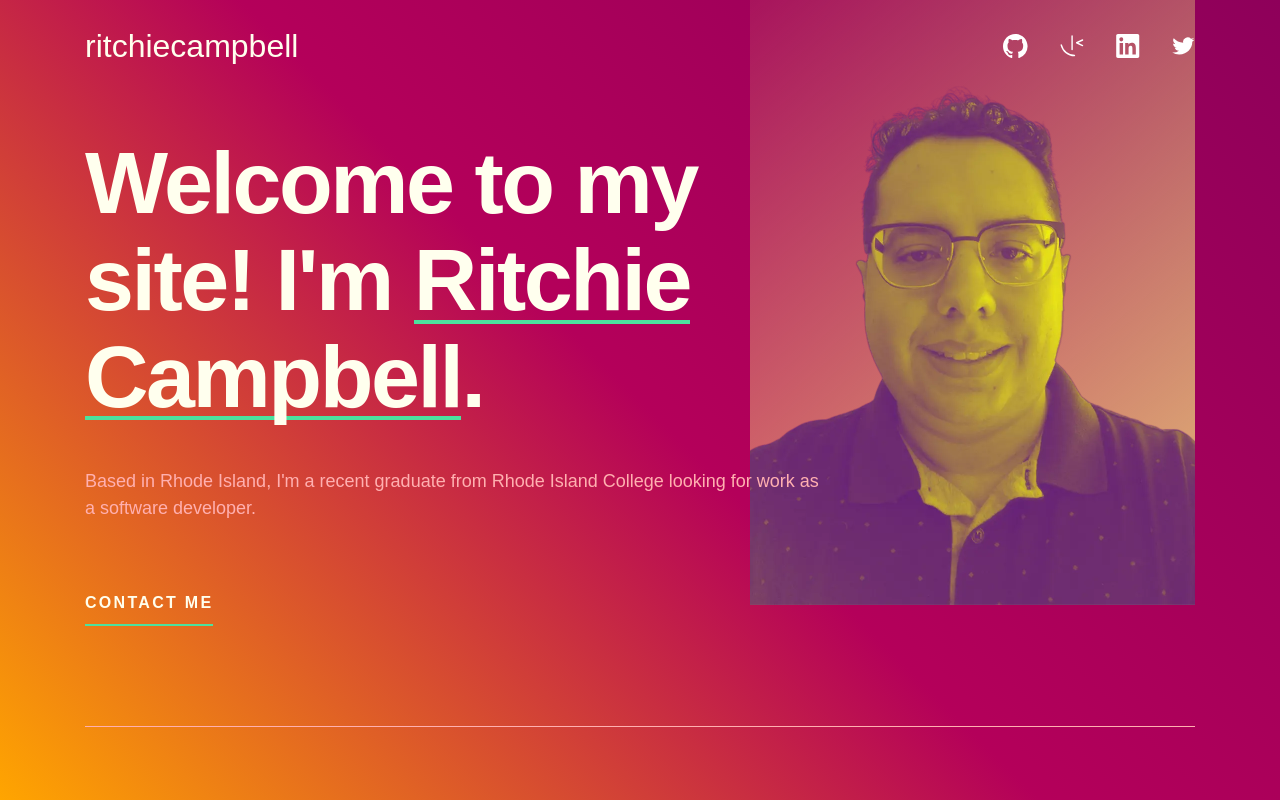
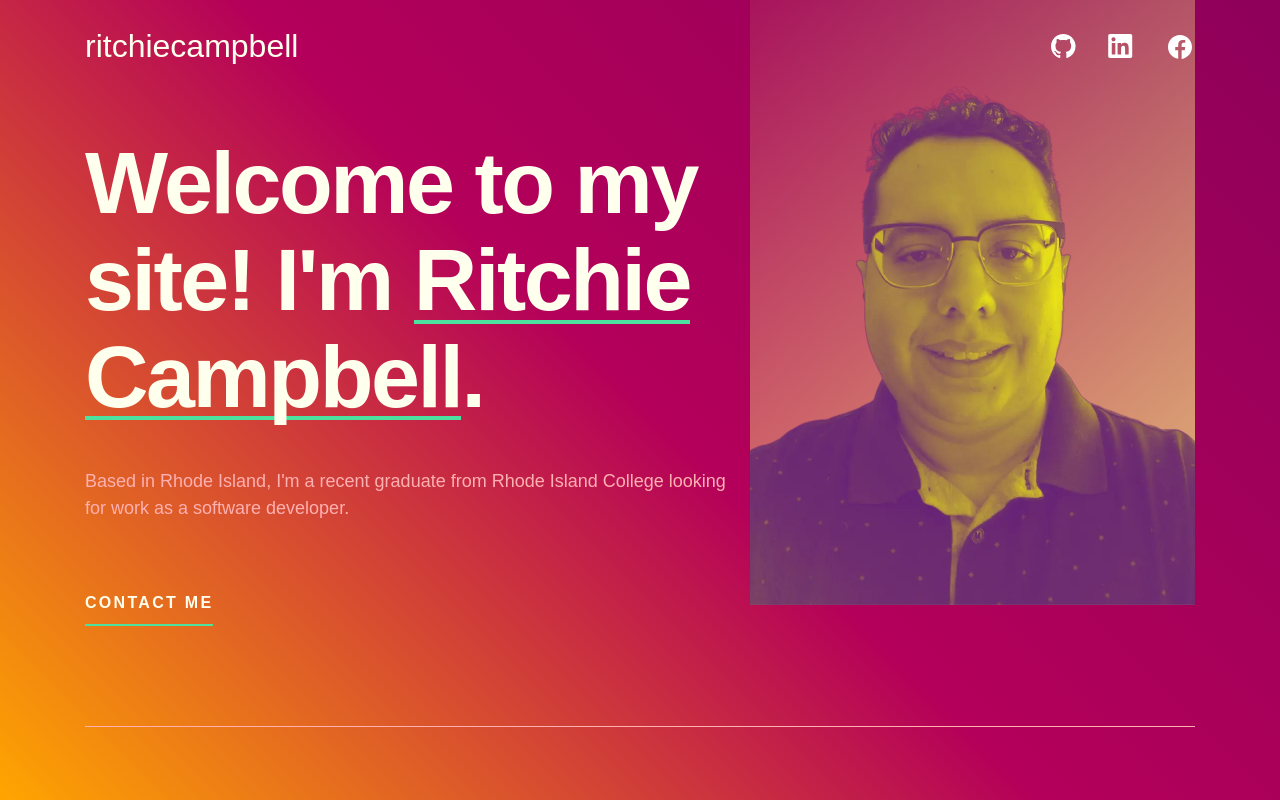
Before and after one commit to rcr1025/portfolio-site, a plain HTML site: page index.html in a window 1280 px wide. Shown: the top 800 px of the page. Drawn offline with Linux system fonts and the light colour scheme.

Commit message:
Updates to header class

```diff
--- a/index.html
+++ b/index.html
@@ -23,39 +23,77 @@
             ritchiecampbell
             <span class="visually-hidden">(to home page)</span>
           </a>
+          <a href="https://github.com/rcr1025" class="header_social">
+            <svg
+              xmlns="http://www.w3.org/2000/svg"
+              width="25"
+              height="24"
+              aria-labelledby="socialGitHub"
+              role="img"
+            >
+              <title id="socialGitHub">GitHub</title>
+              <path
+                fill="#FFF"
+                fill-rule="evenodd"
+                d="M12.304 0C5.506 0 0 5.506 0 12.304c0 5.444 3.522 10.042 8.413 11.672.615.108.845-.261.845-.584 0-.292-.015-1.261-.015-2.291-3.091.569-3.891-.754-4.137-1.446-.138-.354-.738-1.446-1.261-1.738-.43-.23-1.046-.8-.016-.815.97-.015 1.661.892 1.892 1.261 1.107 1.86 2.876 1.338 3.584 1.015.107-.8.43-1.338.784-1.646-2.738-.307-5.598-1.368-5.598-6.074 0-1.338.477-2.446 1.26-3.307-.122-.308-.553-1.569.124-3.26 0 0 1.03-.323 3.383 1.26.985-.276 2.03-.415 3.076-.415 1.046 0 2.092.139 3.076.416 2.353-1.6 3.384-1.261 3.384-1.261.676 1.691.246 2.952.123 3.26.784.861 1.26 1.953 1.26 3.307 0 4.721-2.875 5.767-5.613 6.074.446.385.83 1.123.83 2.277 0 1.645-.015 2.968-.015 3.383 0 .323.231.708.846.584a12.324 12.324 0 0 0 8.382-11.672C24.607 5.506 19.101 0 12.304 0Z"
+              />
+            </svg>
+          </a>
+          <a href="https://www.linkedin.com/in/ritchie-campbell-4895bb272/" class="header_social">
+            <svg
+              xmlns="http://www.w3.org/2000/svg"
+              width="25"
+              height="24"
+              aria-labelledby="socialLinkedIn"
+              role="img"
+            >
+              <title id="socialLinkedIn">LinkedIn</title>
+              <path
+                fill="#FFF"
+                fill-rule="evenodd"
+                d="M5.551 3.304c-1.14 0-2.067.926-2.067 2.064 0 1.14.928 2.066 2.067 2.066a2.066 2.066 0 0 0 0-4.13ZM3.767 8.998v11.453h3.562L7.33 8.998H3.767Zm5.798 0V20.45l3.554.002.002-5.668c0-1.454.253-2.941 2.132-2.941 1.851 0 1.851 1.755 1.851 3.036v5.571l3.559-.001v-6.28c0-2.834-.517-5.457-4.27-5.457-1.763 0-2.916.997-3.368 1.85h-.05V8.997h-3.41ZM22.435 24H1.982c-.976 0-1.77-.777-1.77-1.732V1.731C.212.776 1.006 0 1.982 0h20.453c.98 0 1.777.776 1.777 1.73v20.538c0 .955-.797 1.732-1.777 1.732Z"
+              />
+            </svg>
+          </a>
+          <a href="https://www.facebook.com/ritchie1025/" class="header_social">
+            <svg
+              xmlns="http://www.w3.org/2000/svg"
+              width="30"
+              height="29"
+              aria-labelledby="socialFacebook"
+              role="img"
+            >
+              <title id="socialFacebook">Facebook</title>
+              <path
+                fill="#FFF"
+                fill-rule="evenodd"
+                d="M15,3C8.373,3,3,8.373,3,15c0,6.016,4.432,10.984,10.206,11.852V18.18h-2.969v-3.154h2.969v-2.099c0-3.475,1.693-5,4.581-5c1.383,0,2.115,0.103,2.461,0.149v2.753h-1.97c-1.226,0-1.654,1.163-1.654,2.473v1.724h3.593L19.73,18.18h-3.106v8.697C22.481,26.083,27,21.075,27,15C27,8.373,21.627,3,15,3z"
+              />
+            </svg>
+          </a>
+
+
+
+          <!--
           <a href="" class="header_social">
-          <img
-          src="/assets/images/icon-github.svg"
-          alt="GitHub"
-          width="24.61"
-          height="24">
+            <svg
+              xmlns="http://www.w3.org/2000/svg"
+              width="24"
+              height="20"
+              aria-labelledby="socialTwitter"
+              role="img"
+            >
+              <title id="socialTwitter">Twitter</title>
+              <path
+                fill="#FFF"
+                d="M23.492 2.705a9.563 9.563 0 0 1-2.742.751 4.788 4.788 0 0 0 2.1-2.643 9.536 9.536 0 0 1-3.033 1.159 4.778 4.778 0 0 0-8.14 4.357 13.564 13.564 0 0 1-9.844-4.99 4.774 4.774 0 0 0-.646 2.4 4.778 4.778 0 0 0 2.124 3.977 4.765 4.765 0 0 1-2.163-.598v.061a4.778 4.778 0 0 0 3.832 4.684 4.812 4.812 0 0 1-2.158.082 4.78 4.78 0 0 0 4.462 3.316 9.584 9.584 0 0 1-5.932 2.045c-.38 0-.762-.022-1.14-.067a13.508 13.508 0 0 0 7.32 2.146c8.787 0 13.59-7.277 13.59-13.589 0-.205-.004-.412-.013-.617a9.71 9.71 0 0 0 2.381-2.471l.002-.003Z"
+              />
+            </svg>
           </a>
-        <a href="" class="header_social">
-          <img
-          src="/assets/images/icon-frontend-mentor.svg"
-          alt="Frontend Mentor"
-          width="24"
-          height="22">
-        </a>
-        <a href="" class="header_social">
-          <img
-          src="/assets/images/icon-linkedin.svg"
-          alt="LinkedIn"
-          width="24"
-          height="24">
-        </a>
-        <a href="" class="header_social">
-          <img
-          src="/assets/images/icon-twitter.svg"
-          alt="Twitter"
-          width="23.28"
-          height="18.93">
-        </a>
+          -->
       </nav>
     </div>
-
   </header>
-
 
   <main id="main">
     <section class="hero">
@@ -177,11 +215,11 @@
             <picture class="projects_picture">
               <source
                 media="(min-width: 62.5em)"
-                srcset="/assets/images/thumbnail-project-1-large.webp"
+                srcset="/assets/images/thumbnail-ps-large.webp"
               />
               <img
                 class="projects_image"
-                src="/assets/images/thumbnail-project-1-small.webp"
+                src="/assets/images/thumbnail-ps-small.webp"
                 alt="screenshot of design portfolio website"
                 width-="343"
                 height="253"
--- a/style.css
+++ b/style.css
@@ -69,12 +69,9 @@ body{
     line-height: 1.56;
     padding-bottom: 30rem;
     overflow-x: hidden;
-
-
 }
 
 main {
-
     margin-bottom: 15rem;
 }
 
@@ -100,7 +97,6 @@ p{
 
 a{
     transition: color var(--transition);
-
 }
 
 a.underline {
@@ -206,11 +202,12 @@ img, svg {
     flex: 1 0 100%;
 }
 
-.headder_social > svg > path {
-    transition: fill var(--transition);
+
+.header_social > svg > path {
+    transition: fill var(--accent);
 }
 
-.header_social:hover{
+.header_social:hover >svg > path{
     fill: var(--accent);
 }
 
@@ -355,6 +352,7 @@ h1 > span {
 
     .hero_description {
         margin-bottom: 34px;
+        margin-right: 50px;
     }
 }
 
@@ -401,6 +399,7 @@ h1 > span {
 
     .hero_description {
         margin-bottom: 66px;
+        margin-right: 100px;
     }
 }
 
```
Also changed, not shown: assets/images/icon-facebook.svg (added), assets/images/icon-frontend-mentor.svg (deleted), assets/images/pattern-circle.svg (deleted), assets/images/pattern-rings.svg (deleted), assets/images/thumbnail-ps-large.webp (added), assets/images/thumbnail-ps-small.webp (added). Lines whose indentation alone changed are shown as unchanged.
